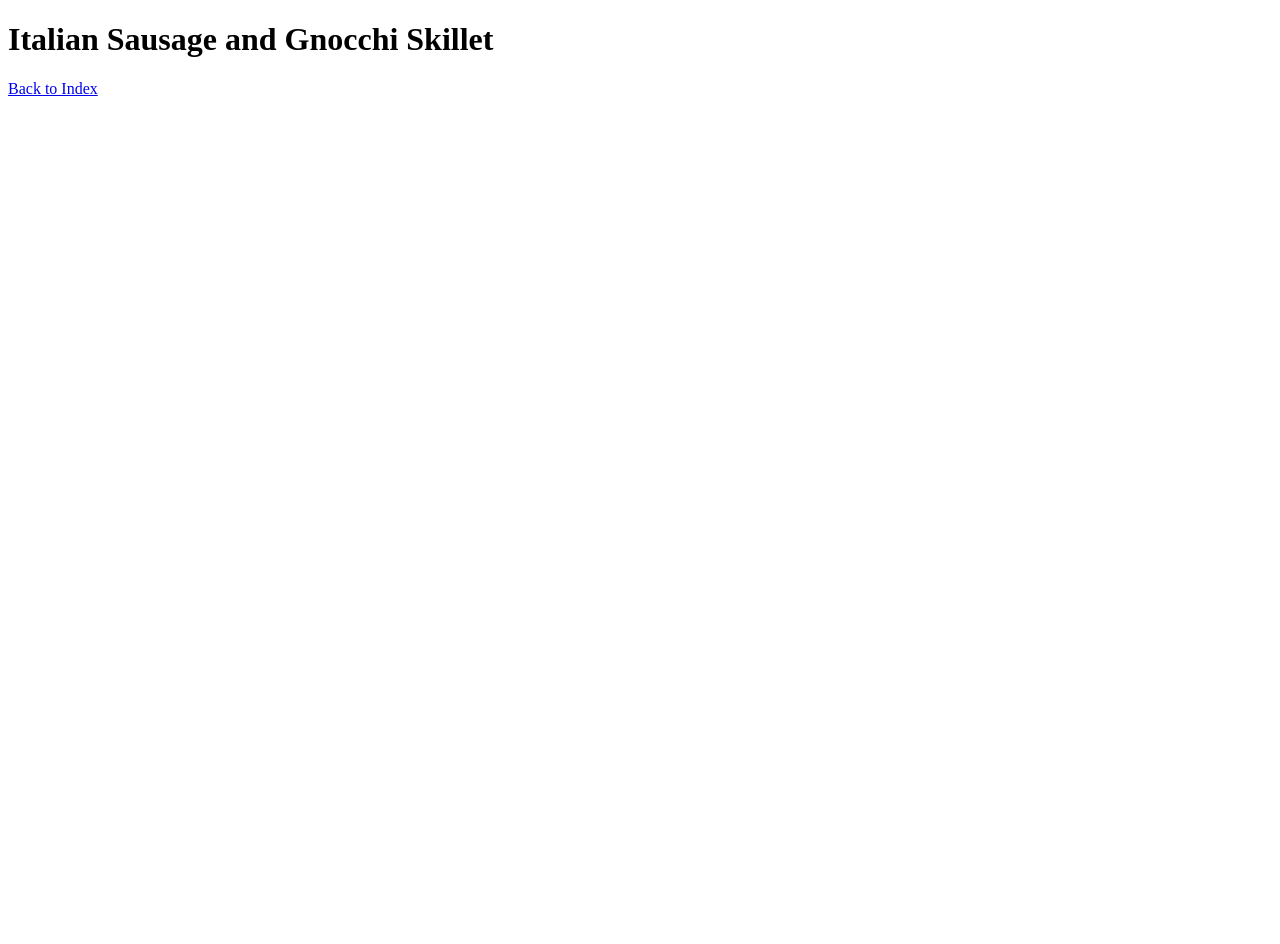
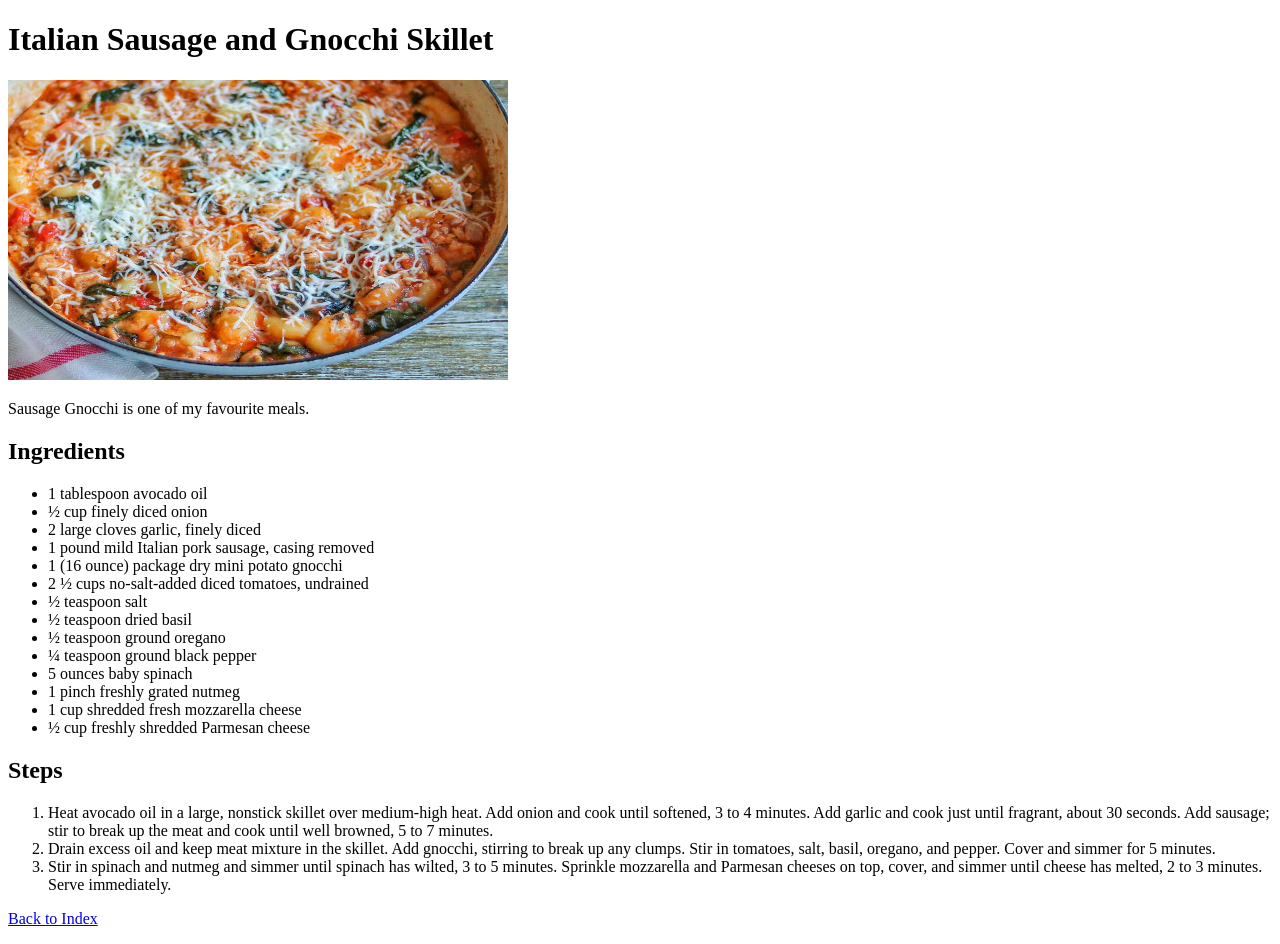
Before and after one commit to dprings7/odin-recipes, a plain HTML site: page recipes/sausage-gnocchi.html in a window 1280 px wide. Before the commit the page ends 800 px from the top, so only its background shows below. Drawn offline with Linux system fonts and the light colour scheme.

Commit message:
Add content to recipe pages

```diff
--- a/recipes/sausage-gnocchi.html
+++ b/recipes/sausage-gnocchi.html
@@ -6,6 +6,34 @@
     </head>
     <body>
         <h1>Italian Sausage and Gnocchi Skillet</h1>
+
+        <img src="../images/gnocchi.jpg" alt="Some tasty Gnocchi" width="500" height="300">
+        <p>Sausage Gnocchi is one of my favourite meals.</p>
+
+        <h2>Ingredients</h2>
+        <ul>
+            <li>1 tablespoon avocado oil</li>
+            <li>½ cup finely diced onion</li>
+            <li>2 large cloves garlic, finely diced</li>
+            <li>1 pound mild Italian pork sausage, casing removed</li>
+            <li>1 (16 ounce) package dry mini potato gnocchi</li>
+            <li>2 ½ cups no-salt-added diced tomatoes, undrained</li>
+            <li>½ teaspoon salt</li>
+            <li>½ teaspoon dried basil</li>
+            <li>½ teaspoon ground oregano</li>
+            <li>¼ teaspoon ground black pepper</li>
+            <li>5 ounces baby spinach</li>
+            <li>1 pinch freshly grated nutmeg</li>
+            <li>1 cup shredded fresh mozzarella cheese</li>
+            <li>½ cup freshly shredded Parmesan cheese</li>
+        </ul>
+
+        <h2>Steps</h2>
+        <ol>
+            <li>Heat avocado oil in a large, nonstick skillet over medium-high heat. Add onion and cook until softened, 3 to 4 minutes. Add garlic and cook just until fragrant, about 30 seconds. Add sausage; stir to break up the meat and cook until well browned, 5 to 7 minutes.</li>
+            <li>Drain excess oil and keep meat mixture in the skillet. Add gnocchi, stirring to break up any clumps. Stir in tomatoes, salt, basil, oregano, and pepper. Cover and simmer for 5 minutes.</li>
+            <li>Stir in spinach and nutmeg and simmer until spinach has wilted, 3 to 5 minutes. Sprinkle mozzarella and Parmesan cheeses on top, cover, and simmer until cheese has melted, 2 to 3 minutes. Serve immediately.</li>
+        </ol>
         <p><a href="../index.html">Back to Index</a></p>
     </body>
 </html>
```
Also changed, not shown: recipes/apple-pie.html (+24 -0 lines), recipes/carbonara.html (+30 -0 lines), images/apple-pie.jpg (added), images/carbonara.jpg (added), images/gnocchi.jpg (added).
